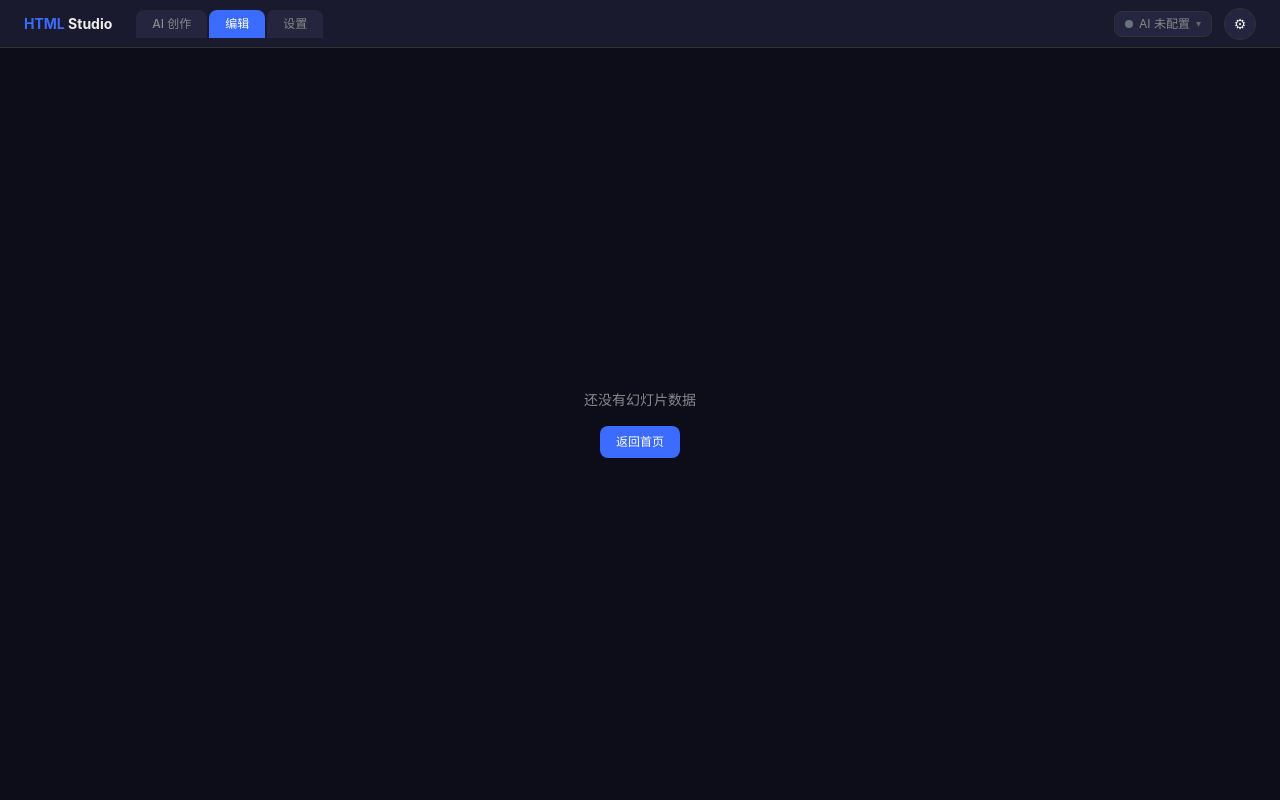
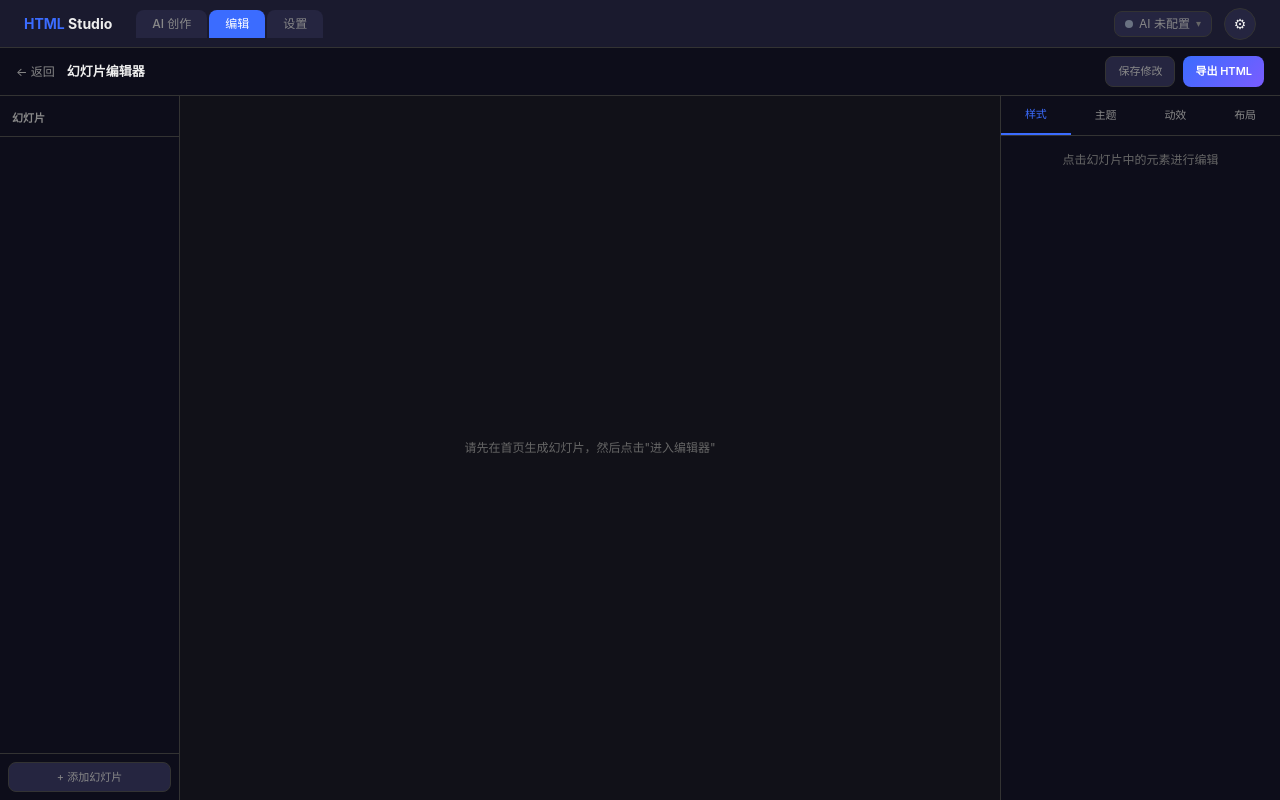
Before and after one commit to a2357321377-ops/html-studio-backup, a React (Vite) app in the folder packages/client/: page /editor in a window 1280 px wide. Built offline with nearby package versions, Linux system fonts and the light colour scheme.

Commit message:
feat: rewrite Editor page with three-panel layout

```diff
--- a/packages/client/src/pages/Editor.tsx
+++ b/packages/client/src/pages/Editor.tsx
@@ -1,54 +1,93 @@
-import { useState } from 'react';
+import { useEffect } from 'react';
 import { useNavigate } from 'react-router-dom';
-import { useDeck } from '../hooks/useDeck';
-import { SlideList } from '../components/SlideList';
-import { SlideCanvas } from '../components/SlideCanvas';
-import { StylePanel } from '../components/StylePanel';
-import { ExportDialog } from '../components/ExportDialog';
-import { AIOptimizeButton } from '../components/AIOptimizeButton';
+import { SlideThumbnailList } from '../components/editor/SlideThumbnailList';
+import { EditorCanvas } from '../components/editor/EditorCanvas';
+import { PropertyPanel } from '../components/editor/PropertyPanel';
+import { useEditorStore } from '../hooks/useEditorStore';
+import { useAIChat } from '../hooks/useAIChat';
 
+/**
+ * 编辑器页面
+ * 三栏布局：SlideThumbnailList | EditorCanvas | PropertyPanel
+ * 从 useAIChat.deckHtml 初始化 useEditorStore.deckHtml
+ */
 export default function Editor() {
   const navigate = useNavigate();
-  const deck = useDeck(s => s.deck);
-  const currentSlideIndex = useDeck(s => s.currentSlideIndex);
-  const isAiDeck = useDeck(s => s.isAiDeck);
-  const deckHtml = useDeck(s => s.deckHtml);
-  const [exportOpen, setExportOpen] = useState(false);
+  const aiDeckHtml = useAIChat((s) => s.deckHtml);
+  const editorDeckHtml = useEditorStore((s) => s.deckHtml);
+  const setDeckHtml = useEditorStore((s) => s.setDeckHtml);
+  const syncFromIframe = useEditorStore((s) => s.syncFromIframe);
 
-  if (!deck || deck.slides.length === 0) {
-    return (
-      <div className="flex-1 flex items-center justify-center">
-        <div className="text-center">
-          <p className="text-sm text-[var(--color-text-dim)] mb-4">还没有幻灯片数据</p>
-          <button onClick={() => navigate('/')} className="bg-[var(--color-primary)] text-white rounded-lg px-4 py-2 text-xs">返回首页</button>
-        </div>
-      </div>
-    );
-  }
+  // 从 AI 生成结果初始化编辑器
+  useEffect(() => {
+    if (aiDeckHtml && !editorDeckHtml) {
+      setDeckHtml(aiDeckHtml);
+    }
+  }, [aiDeckHtml, editorDeckHtml, setDeckHtml]);
+
+  // 编辑器修改同步回 AI store（用于导出）
+  const handleSyncToAI = () => {
+    syncFromIframe();
+    const updatedHtml = useEditorStore.getState().deckHtml;
+    useAIChat.getState().setDeckHtml(updatedHtml);
+  };
+
+  // 导出 HTML
+  const handleExport = () => {
+    handleSyncToAI();
+    const html = useEditorStore.getState().deckHtml;
+    if (!html) return;
+    const blob = new Blob([html], { type: 'text/html;charset=utf-8' });
+    const url = URL.createObjectURL(blob);
+    const a = document.createElement('a');
+    a.href = url;
+    a.download = 'presentation.html';
+    a.click();
+    URL.revokeObjectURL(url);
+  };
+
+  // 返回首页
+  const handleBack = () => {
+    handleSyncToAI();
+    navigate('/');
+  };
 
   return (
-    <div className="flex-1 flex overflow-hidden">
-      <SlideList />
-      <SlideCanvas deck={deck} currentSlideIndex={currentSlideIndex} deckHtml={isAiDeck ? deckHtml : null} />
-      <div className="flex flex-col">
-        <StylePanel />
-        <div className="p-2 border-l border-[var(--color-border)] bg-[var(--color-surface)]">
-          <AIOptimizeButton />
+    <div className="h-screen flex flex-col bg-[var(--color-bg)]">
+      {/* 顶部工具栏 */}
+      <div className="h-12 border-b border-[var(--color-border)] flex items-center justify-between px-4 shrink-0">
+        <div className="flex items-center gap-3">
           <button
-            onClick={() => setExportOpen(true)}
-            className="w-full bg-[var(--color-primary)] text-white rounded-lg py-2 text-xs font-semibold"
+            className="text-[12px] text-[var(--color-text-dim)] hover:text-[var(--color-text)] transition-colors"
+            onClick={handleBack}
+          >
+            ← 返回
+          </button>
+          <span className="text-[13px] font-semibold text-[var(--color-text)]">幻灯片编辑器</span>
+        </div>
+        <div className="flex gap-2">
+          <button
+            className="px-3 py-1.5 rounded-lg bg-[var(--color-surface-2)] border border-[var(--color-border)] text-[11px] text-[var(--color-text-dim)] hover:text-[var(--color-text)]"
+            onClick={handleSyncToAI}
+          >
+            保存修改
+          </button>
+          <button
+            className="px-3 py-1.5 rounded-lg text-[11px] text-white font-semibold"
+            style={{ background: 'linear-gradient(135deg, #3b6cff, #7a5cff)' }}
+            onClick={handleExport}
           >
             导出 HTML
           </button>
-          <button
-            onClick={() => navigate('/preview')}
-            className="w-full mt-1 bg-[var(--color-surface-2)] text-[var(--color-text-dim)] border border-[var(--color-border)] rounded-lg py-1.5 text-[10px]"
-          >
-            全屏预览
-          </button>
         </div>
       </div>
-      <ExportDialog open={exportOpen} onClose={() => setExportOpen(false)} />
+
+      {/* 三栏布局 */}
+      <div className="flex-1 flex overflow-hidden">
+        <SlideThumbnailList />
+        <EditorCanvas />
+        <PropertyPanel />
+      </div>
     </div>
   );
 }
```
